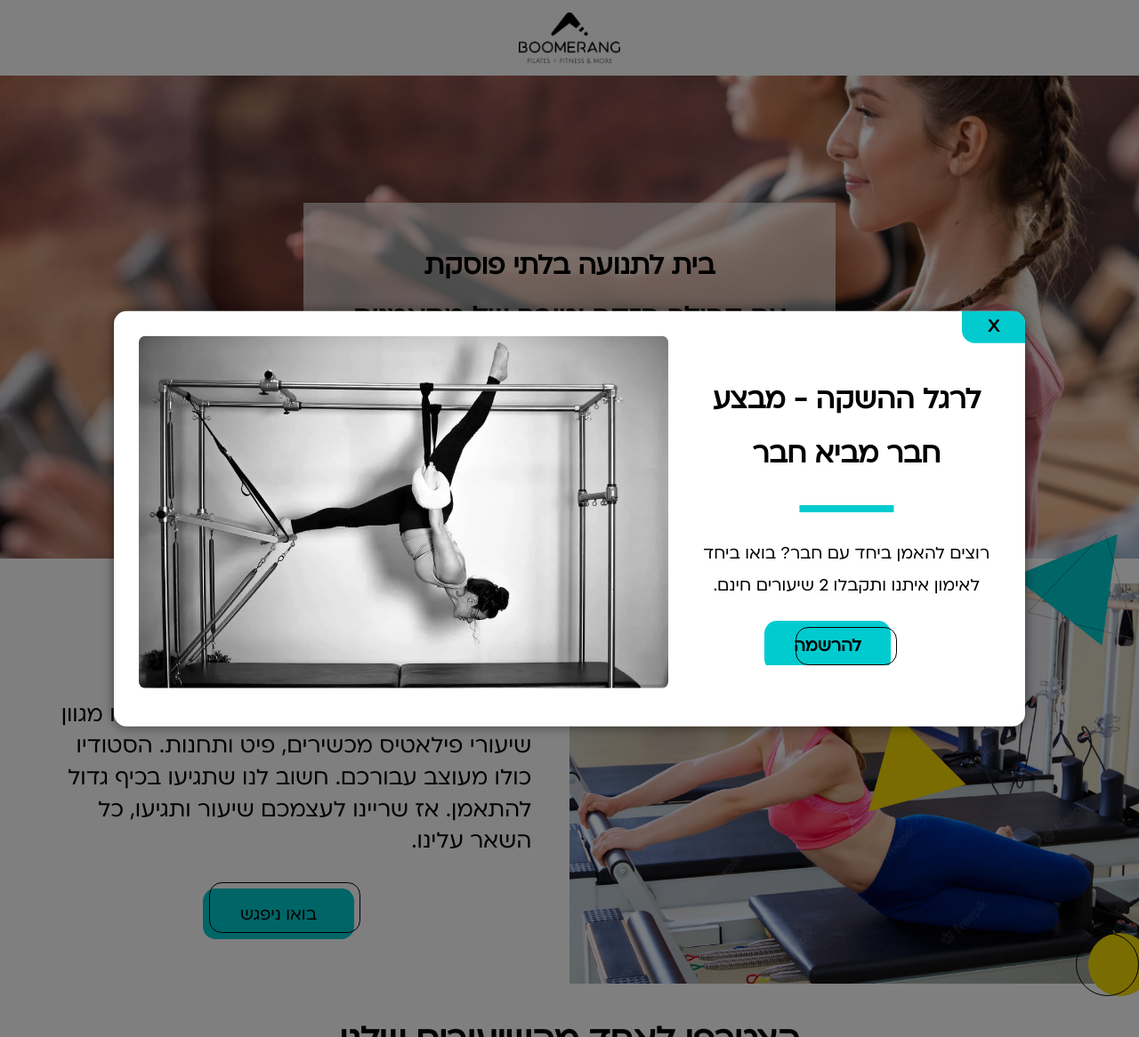
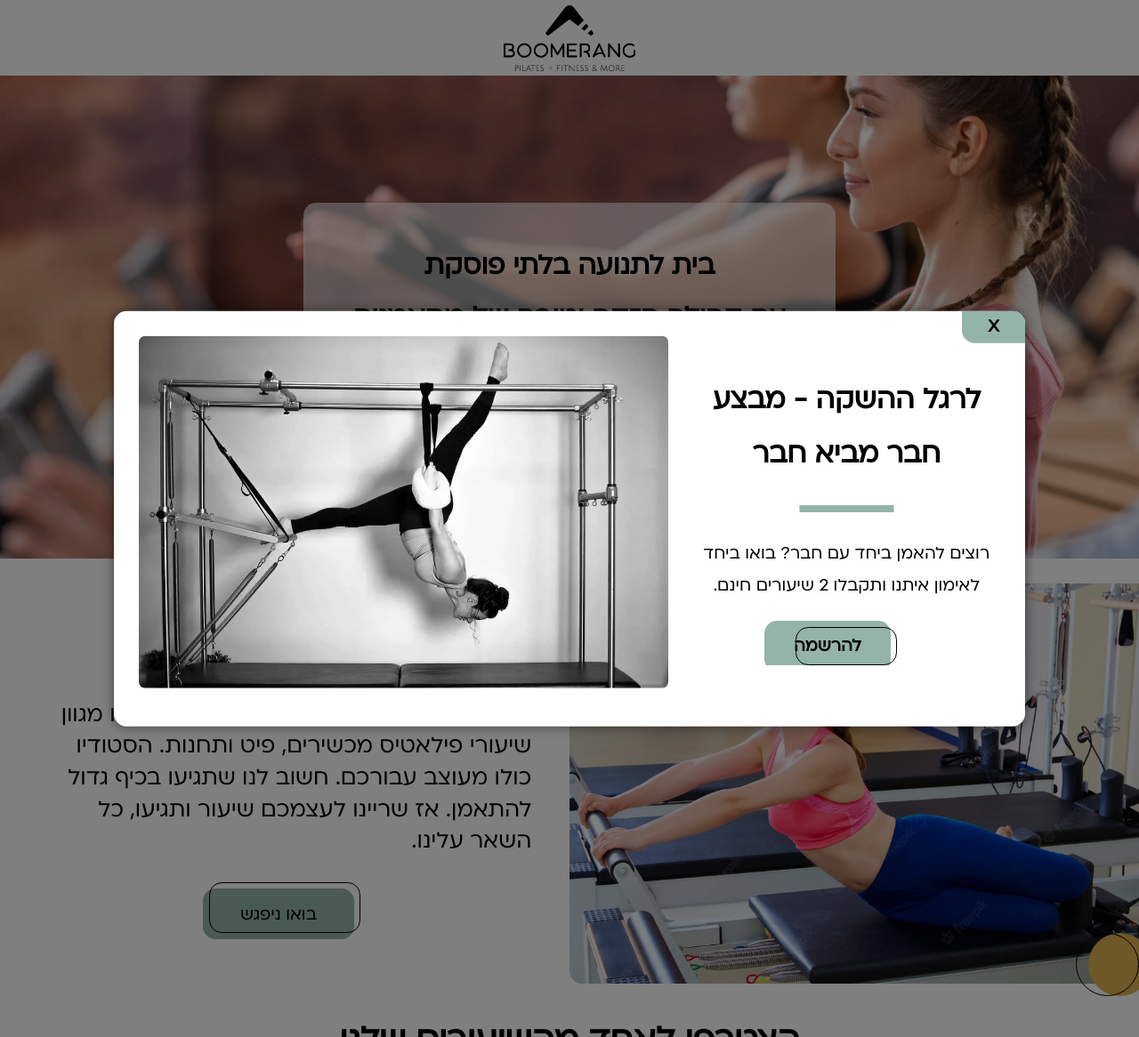
Before and after one commit to amitAshdot/sharon-sketch, a PHP site: page / in a window 1280 px wide. Shown: the whole page at 89% size. Run offline with PHP 8.4, Linux system fonts and the light colour scheme.

Commit message:
small changes

```diff
--- a/index.html
+++ b/index.html
@@ -93,7 +93,7 @@
 
     <!-- ABOUT SECTION START-->
     <section class="about-section">
-      <div class="floating about-triangle">
+      <!-- <div class="floating about-triangle">
         <div class="triangle"></div>
         <picture>
           <source media="(max-width: 760px)" srcset="./images/floating/BOOMERANG-PRICE-BACK-_1_-_1_.webp" defer width=""
@@ -102,7 +102,7 @@
             width="183.992" height="171.109" />
         </picture>
 
-      </div>
+      </div> -->
 
 
       <div class="about-right ">
@@ -310,7 +310,7 @@
 
     <!-- CTA BTN START-->
     <div class="callPhone-fixed u-mobile">
-      <a href="tel:+972 50-323-4202" class="callPhone mobile" id="callpopuplink">
+      <a href="tel:+972 53-544-0566" class="callPhone mobile" id="callpopuplink">
         <div class="callPhone-icon">
           <img defer class="callPhone-img" src="./images/phoneIcon.webp" alt="כפתור חיוג לנציג" title="כפתור חיוג לנציג"
             loading="lazy">
--- a/sass/abstract/_variables.scss
+++ b/sass/abstract/_variables.scss
@@ -1,13 +1,13 @@
 //colors
-$color-primary: #01cbcf;
-$color-primary-dark: #2a9ca0;
-$color-primary-light: #39cfd4;
+$color-primary: #94b4a9;
+$color-primary-dark: #82a297;
+$color-primary-light: #adcdc2;
 $color-primary-part-transparent: #e32c8764;
 
-$color-secondary: #f4d903;
-$color-secondary-dark: #d3bc0e;
+$color-secondary: #e0b24f;
+$color-secondary-dark: #d4a745;
 
-$color-last: #e42a87;
+$color-last: #e29579;
 $color-last-light: #f83d9a;
 $color-last-dark: #c6106b;
 
--- a/sass/base/_utilities.scss
+++ b/sass/base/_utilities.scss
@@ -23,6 +23,7 @@
   right: 0;
   width: 100%;
   height: 100%;
+  border-radius: 1rem;
   border: 1px solid black;
   z-index: 2;
   pointer-events: none;
--- a/sass/layout/_about-section.scss
+++ b/sass/layout/_about-section.scss
@@ -27,6 +27,7 @@
             width: 100%;
             height: 100%;
             object-fit: cover;
+            border-radius: 1rem 0 0 1rem;
         }
     }
 
--- a/sass/layout/_homepage.scss
+++ b/sass/layout/_homepage.scss
@@ -29,18 +29,17 @@
   }
 
   &-logo {
-    padding-block: 1rem;
+    padding-block: 0.4rem;
     overflow: hidden;
 
-
     @include respond(tab-port) {
-      width: 6rem;
+      width: 10rem;
     }
 
     &-img {
       width: 100%;
       height: 100%;
-      object-fit: cover;
+      object-fit: contain;
     }
 
   }
--- a/sass/layout/_lesson-section.scss
+++ b/sass/layout/_lesson-section.scss
@@ -51,6 +51,7 @@
     width: 100%;
     height: 100%;
     margin: auto;
+    border-radius: 1rem;
     cursor: pointer;
     z-index: 1;
 
@@ -93,14 +94,12 @@
         position: relative;
         bottom: 0;
         width: 33%;
-        // border: 1px solid;
         min-height: 12rem;
         overflow: visible;
         cursor: pointer;
 
         @include respond(tab-port) {
             width: 90%;
-            border: 1px solid;
             text-align: center;
             margin: auto;
         }
--- a/sass/layout/_top-section.scss
+++ b/sass/layout/_top-section.scss
@@ -29,7 +29,7 @@
         background: #ffffff94;
         margin: 10rem 24rem;
         padding: 3rem;
-
+        border-radius: 1rem;
 
         @include respond(tab-port) {
             margin: 1rem 1rem;
```
Also changed, not shown: css/index.css.
